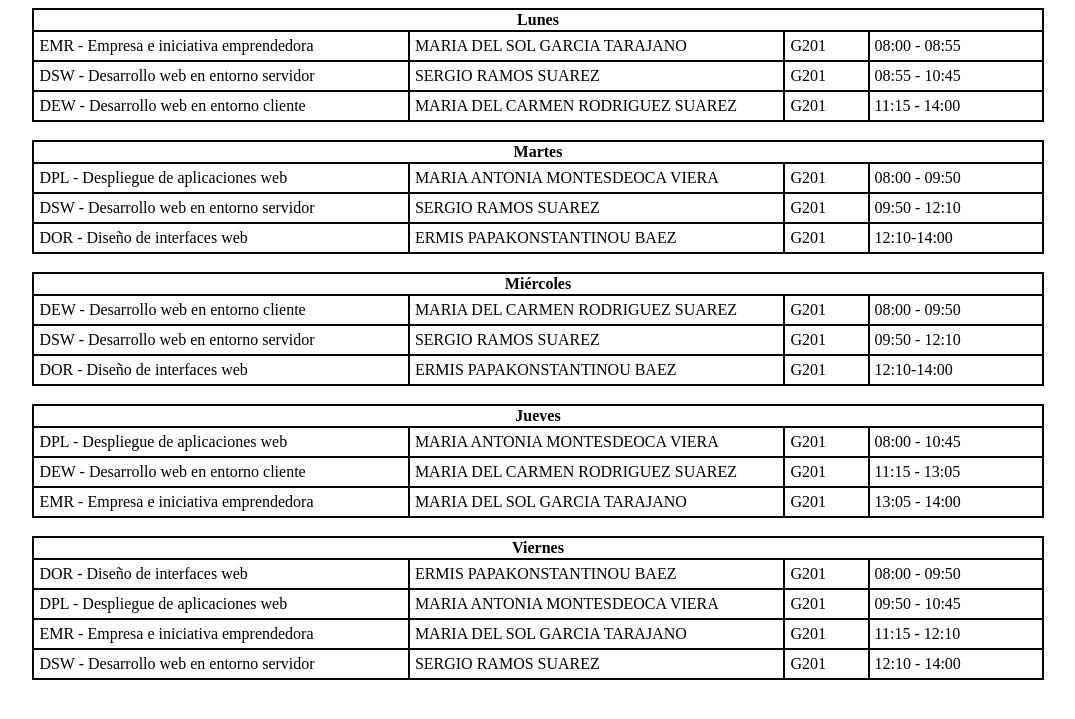
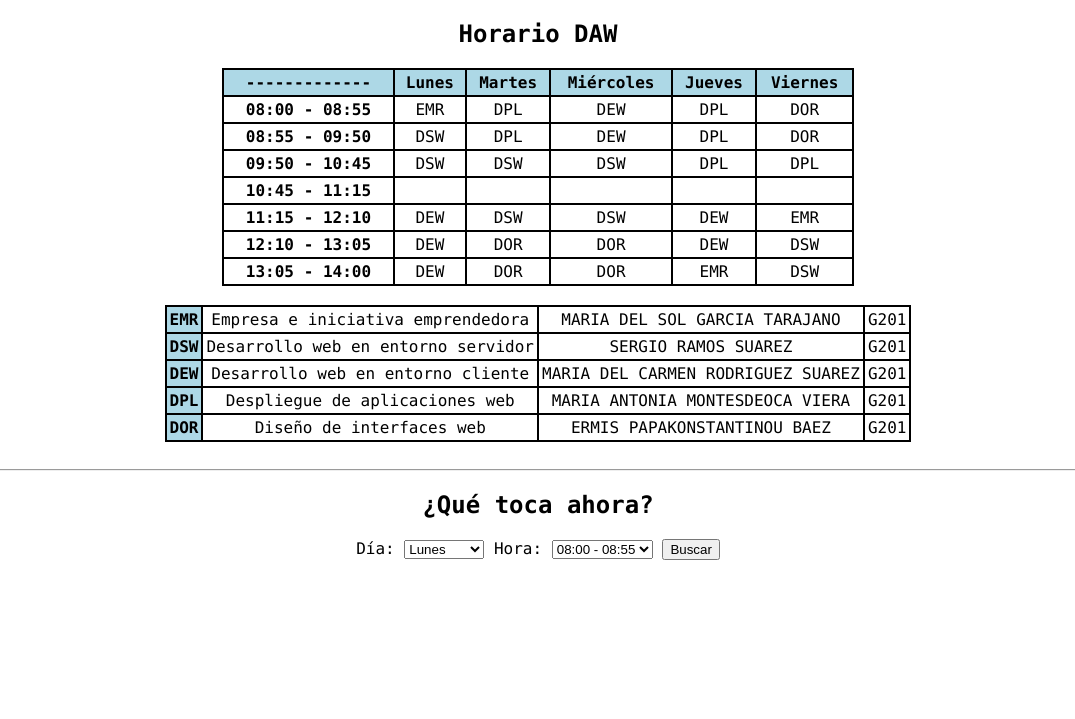
Before and after one commit to hectorOliSan/quetengoahora, a PHP site: page /quetengoahora.php in a window 1280 px wide. Shown: the top 719 px of the page, without its empty margins (102-1177 px from the left). Run offline with PHP 8.4, Linux system fonts and the light colour scheme.

Commit message:
Update quetengoahora.php

```diff
--- a/quetengoahora.php
+++ b/quetengoahora.php
@@ -4,18 +4,27 @@
     <title>Horario DAW</title>
 
     <style type="text/css">
+      body {
+        font-family: consolas;
+        text-align: center;
+      }
+
+      form {
+        display: inline-block;
+      }
+
       table {
         margin: auto;
-      width: 80%;
+        min-width: 50%;
       }
+
       table, th, td {
         border-collapse: collapse;
         border: 2px solid;
       }
 
-    td {
-      max-width: 200px;
-      padding: 5px;
+      th, td {
+        padding: 3px;
       }
     </style>
 
@@ -23,90 +32,179 @@
   <body>
     <?php
       $horario = array(
-      "Lunes" => array(
-        "EMR - Empresa e iniciativa emprendedora" => array(
-          "docente" => "MARIA DEL SOL GARCIA TARAJANO", "aula" => "G201", "orden" => "08:00 - 08:55"
-        ),
-        "DSW - Desarrollo web en entorno servidor" => array(
-          "docente" => "SERGIO RAMOS SUAREZ", "aula" => "G201", "orden" => "08:55 - 10:45"
-        ),
-        "DEW - Desarrollo web en entorno cliente" => array(
-          "docente" => "MARIA DEL CARMEN RODRIGUEZ SUAREZ", "aula" => "G201", "orden" => "11:15 - 14:00"
-        )
+        "08:00 - 08:55" => array(
+          "Lunes" => "EMR",
+          "Martes" => "DPL",
+          "Miércoles" => "DEW",
+          "Jueves" => "DPL",
+          "Viernes" => "DOR"
         ),
 
 
-      "Martes" => array(
-        "DPL - Despliegue de aplicaciones web" => array(
-          "docente" => "MARIA ANTONIA MONTESDEOCA VIERA", "aula" => "G201", "orden" => "08:00 - 09:50"
-        ),
-        "DSW - Desarrollo web en entorno servidor" => array(
-          "docente" => "SERGIO RAMOS SUAREZ", "aula" => "G201", "orden" => "09:50 - 12:10"
-        ),
-        "DOR - Diseño de interfaces web" => array(
-          "docente" => "ERMIS PAPAKONSTANTINOU BAEZ", "aula" => "G201", "orden" => "12:10-14:00"
-        )
+        "08:55 - 09:50" => array(
+          "Lunes" => "DSW",
+          "Martes" => "DPL",
+          "Miércoles" => "DEW",
+          "Jueves" => "DPL",
+          "Viernes" => "DOR"
         ),
 
-      "Miércoles" => array(
-        "DEW - Desarrollo web en entorno cliente" => array(
-          "docente" => "MARIA DEL CARMEN RODRIGUEZ SUAREZ", "aula" => "G201", "orden" => "08:00 - 09:50"
-        ),
-        "DSW - Desarrollo web en entorno servidor" => array(
-          "docente" => "SERGIO RAMOS SUAREZ", "aula" => "G201", "orden" => "09:50 - 12:10"
-        ),
-        "DOR - Diseño de interfaces web" => array(
-          "docente" => "ERMIS PAPAKONSTANTINOU BAEZ", "aula" => "G201", "orden" => "12:10-14:00"
-        )
+        "09:50 - 10:45" => array(
+          "Lunes" => "DSW",
+          "Martes" => "DSW",
+          "Miércoles" => "DSW",
+          "Jueves" => "DPL",
+          "Viernes" => "DPL"
         ),
 
-      "Jueves" => array(
-        "DPL - Despliegue de aplicaciones web" => array(
-          "docente" => "MARIA ANTONIA MONTESDEOCA VIERA", "aula" => "G201", "orden" => "08:00 - 10:45"
-        ),
-        "DEW - Desarrollo web en entorno cliente" => array(
-          "docente" => "MARIA DEL CARMEN RODRIGUEZ SUAREZ", "aula" => "G201", "orden" => "11:15 - 13:05"
-        ),
-        "EMR - Empresa e iniciativa emprendedora" => array(
-          "docente" => "MARIA DEL SOL GARCIA TARAJANO", "aula" => "G201", "orden" => "13:05 - 14:00"
-        )
+        "10:45 - 11:15" => array(
+          "Lunes" => "",
+          "Martes" => "",
+          "Miércoles" => "",
+          "Jueves" => "",
+          "Viernes" => ""
         ),
 
-      "Viernes" => array(
-        "DOR - Diseño de interfaces web" => array(
-          "docente" => "ERMIS PAPAKONSTANTINOU BAEZ", "aula" => "G201", "orden" => "08:00 - 09:50"
+        "11:15 - 12:10" => array(
+          "Lunes" => "DEW",
+          "Martes" => "DSW",
+          "Miércoles" => "DSW",
+          "Jueves" => "DEW",
+          "Viernes" => "EMR"
         ),
-        "DPL - Despliegue de aplicaciones web" => array(
-          "docente" => "MARIA ANTONIA MONTESDEOCA VIERA", "aula" => "G201", "orden" => "09:50 - 10:45"
+
+        "12:10 - 13:05" => array(
+          "Lunes" => "DEW",
+          "Martes" => "DOR",
+          "Miércoles" => "DOR",
+          "Jueves" => "DEW",
+          "Viernes" => "DSW"
         ),
-        "EMR - Empresa e iniciativa emprendedora" => array(
-          "docente" => "MARIA DEL SOL GARCIA TARAJANO", "aula" => "G201", "orden" => "11:15 - 12:10"
+
+        "13:05 - 14:00" => array(
+          "Lunes" => "DEW",
+          "Martes" => "DOR",
+          "Miércoles" => "DOR",
+          "Jueves" => "EMR",
+          "Viernes" => "DSW"
         ),
-        "DSW - Desarrollo web en entorno servidor" => array(
-          "docente" => "SERGIO RAMOS SUAREZ", "aula" => "G201", "orden" => "12:10 - 14:00"
-        )
-      )
       );
 
-    foreach ($horario as $dia => $materia ) {
-      echo "<table>
-      <thead>
-        <th colspan=4>$dia</th>
-      </thead>";
+      $codigo = array(
+        "EMR" => array(
+            "materia" => "Empresa e iniciativa emprendedora", "docente" => "MARIA DEL SOL GARCIA TARAJANO", "aula" => "G201"
+        ),
 
-      foreach ($materia as $materia =>$valor) {
+        "DSW" => array(
+          "materia" => "Desarrollo web en entorno servidor", "docente" => "SERGIO RAMOS SUAREZ", "aula" => "G201"
+        ),
+
+        "DEW" => array(
+          "materia" => "Desarrollo web en entorno cliente", "docente" => "MARIA DEL CARMEN RODRIGUEZ SUAREZ", "aula" => "G201"
+        ),
+
+        "DPL" => array(
+          "materia" => "Despliegue de aplicaciones web", "docente" => "MARIA ANTONIA MONTESDEOCA VIERA", "aula" => "G201"
+        ),
+
+        "DOR" => array(
+          "materia" => "Diseño de interfaces web", "docente" => "ERMIS PAPAKONSTANTINOU BAEZ", "aula" => "G201"
+        ),
+      );
+
+      echo "<h2 style='text-align: center;'>Horario DAW</h2>";
+
+      echo "<table>";
+      echo "<th style='background-color: lightblue;'>-------------</th>";
+      foreach ($horario['08:00 - 08:55'] as $dia => $materia) {
+        echo "<th style='background-color: lightblue;'>$dia</th>";
+      }
+
+      foreach ($horario as $hora => $dia) {
         echo "<tr>";
-          echo "<td>{$materia}</td>";
+        echo "<th>$hora</th>";
+        echo "<td>{$dia['Lunes']}</td>";
+        echo "<td>{$dia['Martes']}</td>";
+        echo "<td>{$dia['Miércoles']}</td>";
+        echo "<td>{$dia['Jueves']}</td>";
+        echo "<td>{$dia['Viernes']}</td>";
+        echo "</tr>";
+      }
+      echo "</table><br>";
+
+      echo "<table>";
+      foreach ($codigo as $materia =>$valor) {
+        echo "<tr>";
+        echo "<th style='background-color: lightblue;'>{$materia}</th>";
+        echo "<td>{$valor['materia']}</td>";
         echo "<td>{$valor['docente']}</td>";
         echo "<td>{$valor['aula']}</td>";
-          echo "<td>{$valor['orden']}</td>";
         echo" </tr>";
       }
+      echo "</table><br>";
+    ?>
 
-      echo "</table><br>";
+    <hr>
+
+    <h2 style="text-align: center;">¿Qué toca ahora?</h2>
+
+    <form action="quetengoahora.php" method="POST">
+      <label for="Dia">Día:</label>
+      <select id="Dia" name="dia">
+        <option value="Lunes">Lunes</option>
+        <option value="Martes">Martes</option>
+        <option value="Miércoles">Miércoles</option>
+        <option value="Jueves">Jueves</option>
+        <option value="Viernes">Viernes</option>
+      </select>
+
+      <label for="Hora">Hora:</label>
+      <select id="Hora" name="hora">
+        <option value="08:00 - 08:55">08:00 - 08:55</option>
+        <option value="08:55 - 09:50">08:55 - 09:50</option>
+        <option value="09:50 - 10:45">09:50 - 10:45</option>
+        <option value="10:45 - 11:15">10:45 - 11:15</option>
+        <option value="11:15 - 12:10">11:15 - 12:10</option>
+        <option value="12:10 - 13:05">12:10 - 13:05</option>
+        <option value="13:05 - 14:00">13:05 - 14:00</option>
+      </select>
+
+      <input type="submit" value="Buscar">
+    </form>
+
+    <?php
+      if(count($_POST)) {
+
+        echo "<h4 style='margin-left:auto; margin-right:auto; width:30%; background-color: lightblue;'>> {$_POST['dia']} - {$_POST['hora']}</h4>";
+
+        if($_POST['hora'] != "10:45 - 11:15") {
+          foreach ($horario[$_POST['hora']] as $hora => $dia) {
+            if($hora == $_POST['dia']) {
+              echo "<table>";
+              echo "<tr>";
+              echo "<th style='background-color: lightblue;'>$dia</th>";
+
+              echo "<td>";
+                print_r($codigo[$dia]['materia']);
+              echo "</td>";
+
+              echo "<td>";
+                print_r($codigo[$dia]['docente']);
+              echo "</td>";
+
+              echo "<td>";
+                print_r($codigo[$dia]['aula']);
+              echo "</td>";
+
+              echo" </tr>";
+              echo "</table>";
+            }
+          }
+          return;
         }
 
+        echo "<table><tr><td>Descanso / Recreo</td></tr></table>";
+      }
     ?>
-
   </body>
 </html>
```
Lines whose indentation alone changed are shown as unchanged.
